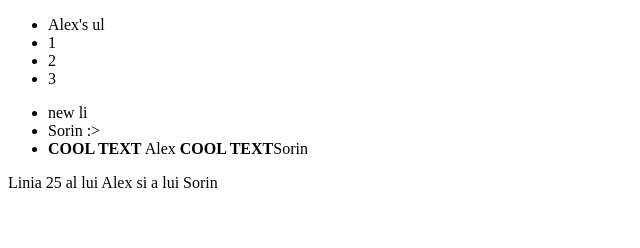
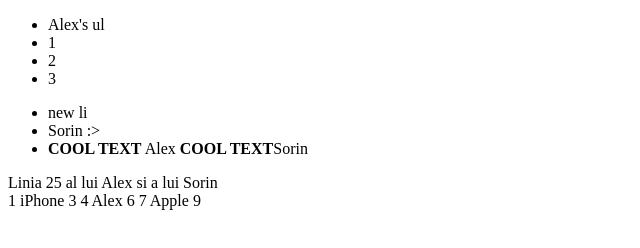
Before and after one commit to Aleks23/teamtest, a plain HTML site: page index.html in a window 1280 px wide. Shown: the whole page, without its empty margins (0-640 px from the left). Drawn offline with Linux system fonts and the light colour scheme.

Commit message:
footer adaugat

```diff
--- a/index.html
+++ b/index.html
@@ -23,5 +23,16 @@
         </li>
     </ul>
     Linia 25 al lui Alex si a lui Sorin
+    <footer>
+        1
+        iPhone
+        3
+        4
+        Alex
+        6
+        7
+        Apple
+        9
+    </footer>
 </body>
 </html>
```
